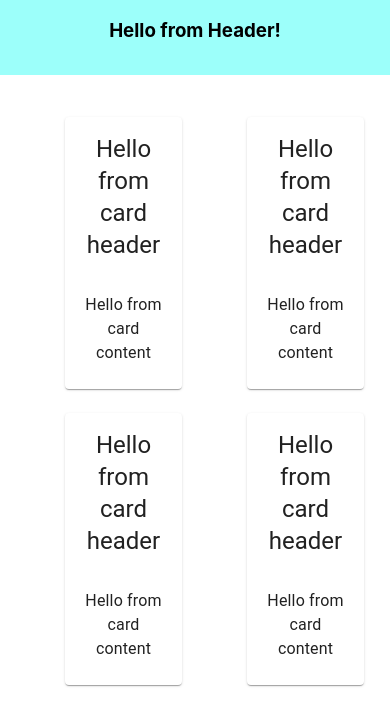
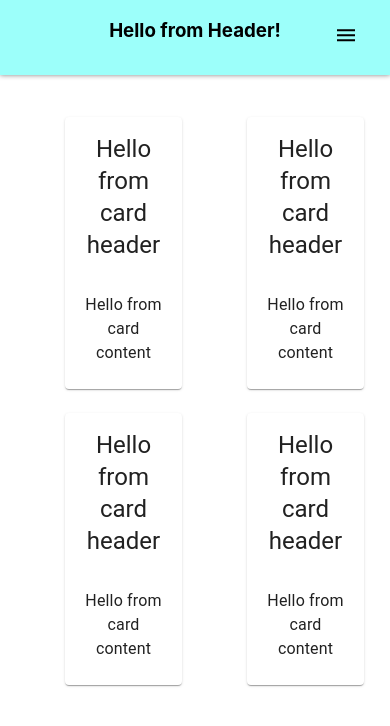
Before and after one commit to Bohjaangles/3d-odyssey, a React (Create React App) app: page / in a window 390 px wide. Shown: the top 726 px of the page. Built offline with nearby package versions, Linux system fonts and the light colour scheme.

Commit message:
add hamburger menu to top right of header, with an on hover animation

```diff
--- a/package.json
+++ b/package.json
@@ -5,6 +5,7 @@
   "dependencies": {
     "@emotion/react": "^11.10.5",
     "@emotion/styled": "^11.10.5",
+    "@mui/icons-material": "^5.11.0",
     "@mui/material": "^5.11.6",
     "@testing-library/jest-dom": "^5.16.5",
     "@testing-library/react": "^13.4.0",
--- a/src/components/Header.jsx
+++ b/src/components/Header.jsx
@@ -1,4 +1,5 @@
 import React from 'react'
+import MenuIcon from '@mui/icons-material/Menu';
 import '../styles/header.scss'
 
 export default function Header() {
@@ -7,6 +8,12 @@ export default function Header() {
       <div className="header-center-text">
         <h3>Hello from Header!</h3>
       </div>
+      <div className="hamburger"
+        onClick={alert('do you want fries with that?')}
+      >
+        <MenuIcon
+        />
+      </div>
     </div>
   )
 }
--- a/src/styles/header.scss
+++ b/src/styles/header.scss
@@ -3,10 +3,22 @@ height: 75px;
 width: "100vw";
 background-color: #9cfffa;
 z-index: 5;
+box-shadow: 0 0 5px gray;
+
   .header-center-text {
     display: flex;
     align-items: center;
     justify-content: center;
 
   }
+  .hamburger {
+    display: flex;
+    border-radius: 50%;
+    justify-content: flex-end;
+    padding-right: 2rem;
+    transform: translateY(-2.3rem);
+    &:hover {
+      color: rgba(45, 48, 215, 0.563);
+    }
+  }
 }
```
Also changed, not shown: 1 other file (tests, documents, lock files or other folders).
